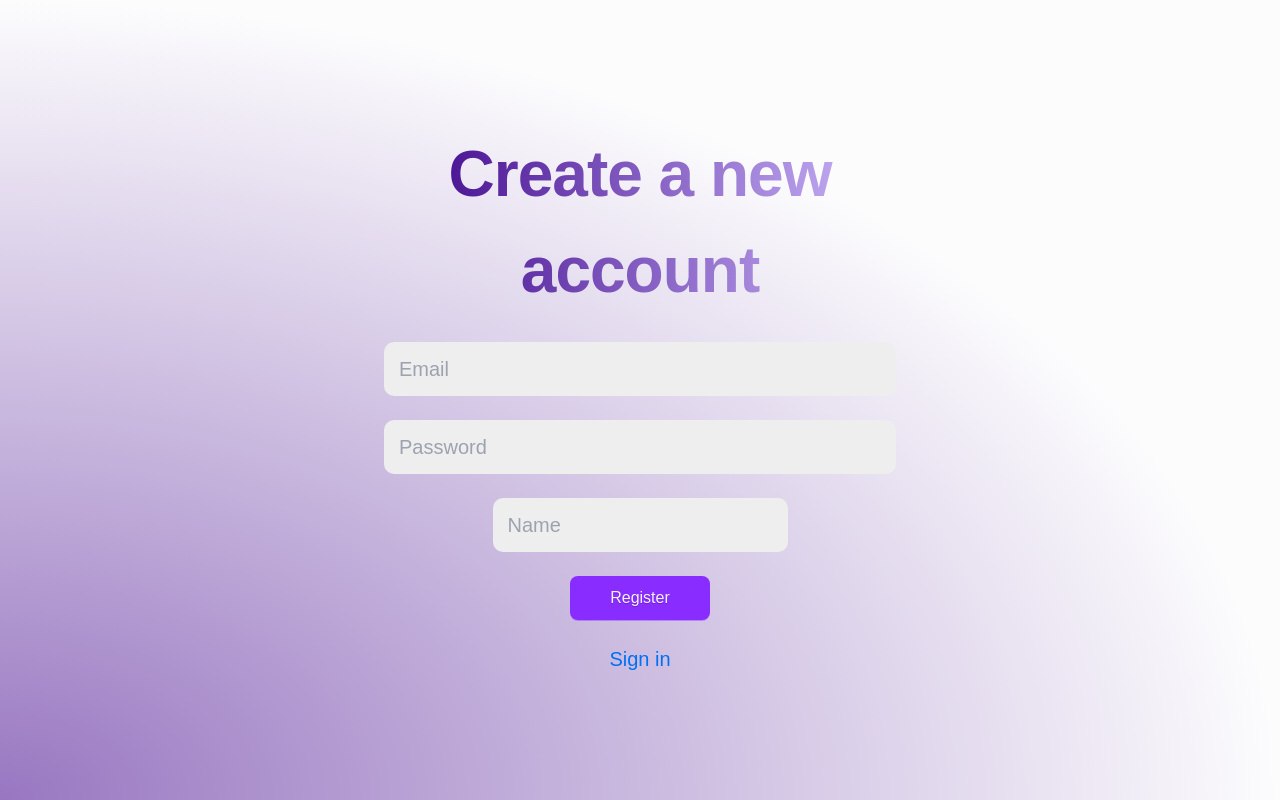
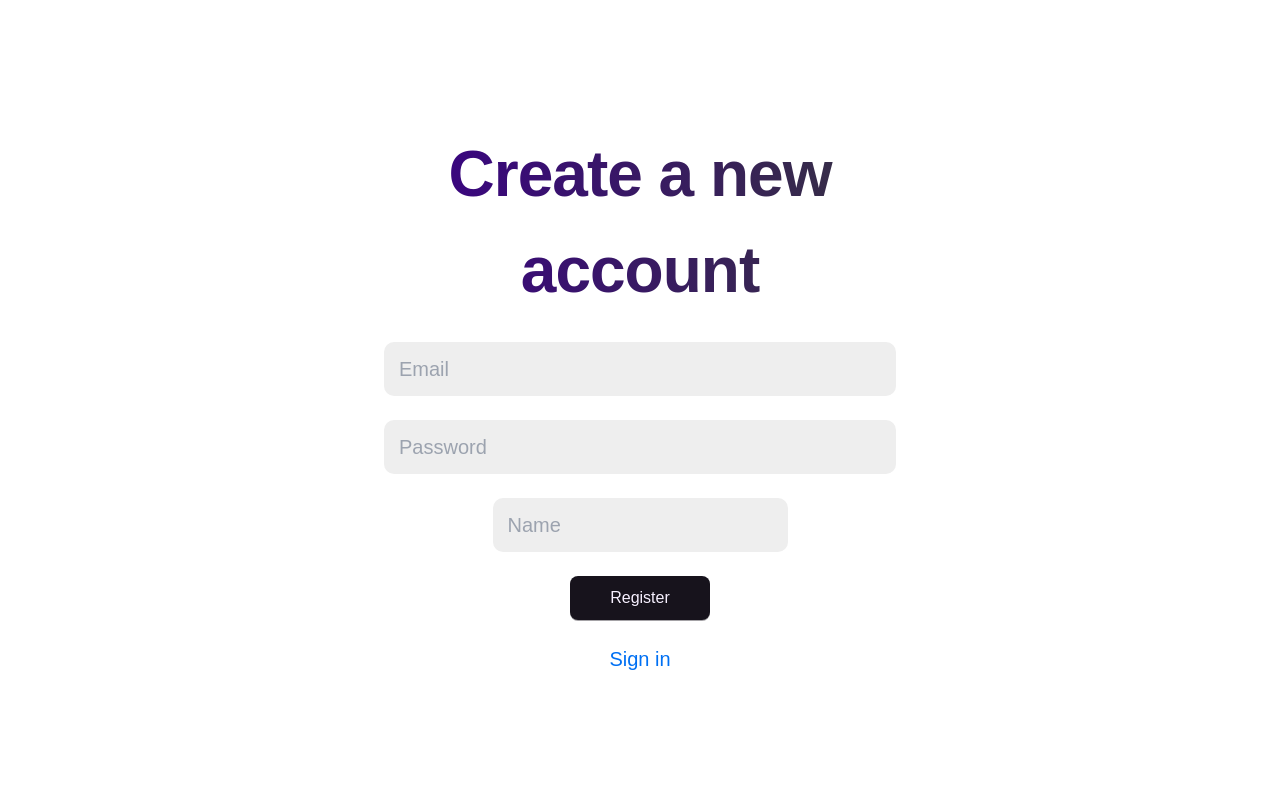
Before and after one commit to Dikshit-Kapoor/react-chatbot, a React (Vite) app: page /register in a window 1280 px wide. Built offline with nearby package versions, Linux system fonts and the light colour scheme.

Commit message:
Adding sign in page

```diff
--- a/src/pages/Home.tsx
+++ b/src/pages/Home.tsx
@@ -3,7 +3,6 @@ import Layout from "../components/Layout";
 const Home=()=>{
     return (
         <div>
-        <h1 style={{color:"whitesmoke"}}>Home</h1>
        <Navigation/>
        <Layout>
         <p style={{ marginTop: "2rem" }}>Welcome back 👋</p>
--- a/src/pages/SigninPage.tsx
+++ b/src/pages/SigninPage.tsx
@@ -6,7 +6,6 @@ const SigninPage=()=>{
         <Layout>
             <div className="authContainer">
                <AuthForm mode="signin" title="" buttonText="" linkUrl="" linkText=""/>
-
             </div>
         </Layout>
     )
--- a/src/styles/global.css
+++ b/src/styles/global.css
@@ -24,11 +24,7 @@
     font-family: -apple-system, BlinkMacSystemFont, Segoe UI, Roboto, Oxygen,
       Ubuntu, Cantarell, Fira Sans, Droid Sans, Helvetica Neue, sans-serif;
     position: relative;
-    background-image: radial-gradient(
-      farthest-side at bottom left,
-      #9877c1,
-      #fcfcfd
-    );
+
   }
 
   #root {
@@ -64,7 +60,7 @@
 
   h1 {
     color: #3a0087;
-    background: linear-gradient(to right, #3a0087, #cdbafb);
+    background: linear-gradient(to right, #3a0087, #363240);
     -webkit-background-clip: text;
     -webkit-text-fill-color: transparent;
     font-size: 2.25rem;
@@ -155,15 +151,15 @@
     align-items: center;
     color: #f7f0ff;
     text-shadow: 0px 1px 0px rgba(0, 0, 0, 0.2);
-    background-color: #882cff;
-    box-shadow: 0px 1px 0px rgba(136, 44, 255, 0.4);
+    background-color: #17131c;
+    box-shadow: 0px 1px 0px rgba(28, 24, 33, 0.4);
     border-radius: 0.4rem;
     padding: 0.8rem 2rem;
   }
 
   .ctaLink:hover {
     transition: all 0.3s cubic-bezier(0.075, 0.82, 0.165, 1);
-    background-color: #e752ff;
+    background-color: #875f8e;
     box-shadow: 0px 1px 0px rgba(231, 82, 255, 0.4);
     color: #f7f0ff;
   }
```
